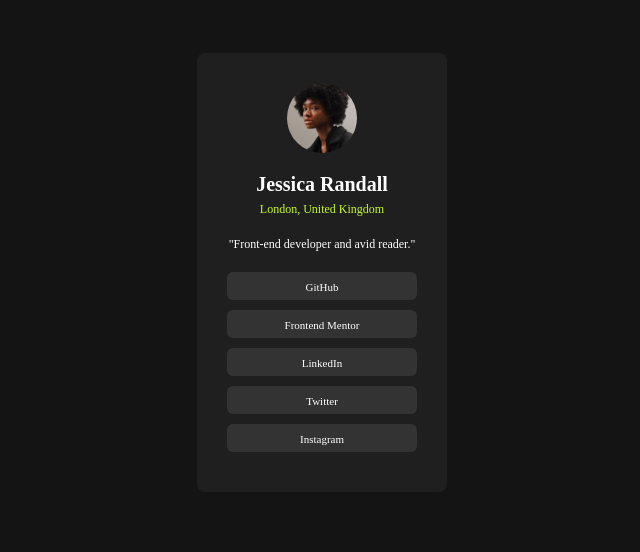
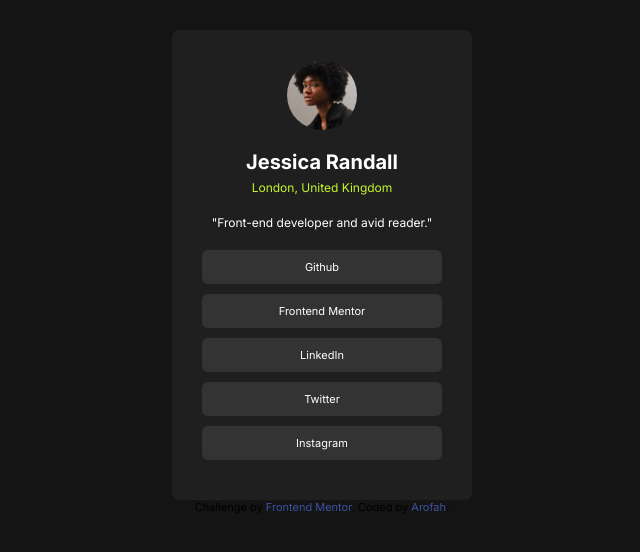
Before and after one commit to arofah-tech/social-links-profile, a plain HTML site: page index.html in a window 1280 px wide. Shown: the part 128-680 px from the top of the page, without its empty margins (318-958 px from the left). Drawn offline with Linux system fonts and the light colour scheme.

Commit message:
feat: add link

```diff
--- a/index.html
+++ b/index.html
@@ -22,25 +22,19 @@
     </div>
     <div id="quote-and-links">
       <p class="quote">"Front-end developer and avid reader."</p>
-      <ul>
-        <li><a href="">GitHub</a></li>
-        <li><a href="">Frontend Mentor</a></li>
-        <li><a href="">LinkedIn</a></li>
-        <li><a href="">Twitter</a></li>
-        <li><a href="">Instagram</a></li>
-      </ul>
+      <div>
+        <a href="https://github.com/arofah-tech" target="_blank">Github</a>
+        <a href="https://www.frontendmentor.io/profile/arofah-tech">Frontend Mentor</a>
+        <a href="https://www.linkedin.com/feed/">LinkedIn</a>
+        <a href="https://x.com/AileruAraf57814">Twitter</a>
+        <a href="https://www.instagram.com/accounts/emailsignup/">Instagram</a>
+      </div>
     </div>
-  </div>
-
-  <!-- <div class="parent">
-    <div class="lol red"></div>
-    <div class="lol blue"></div>
-    <div class="lol yellow"></div>
   </div>
 
   <div class="attribution">
     Challenge by <a href="https://www.frontendmentor.io?ref=challenge" target="_blank">Frontend Mentor</a>.
-    Coded by <a href="#">Arofah</a>.
+    Coded by <a href="https://github.com/arofah-tech">Arofah</a>.
   </div>
 </body>
 </html>
--- a/style.css
+++ b/style.css
@@ -1,7 +1,13 @@
+@import url('https://fonts.googleapis.com/css2?family=Inter:ital,opsz,wght@0,14..32,100..900;1,14..32,100..900&display=swap');
+
 *{
   margin: 0;
   padding: 0;
   box-sizing: border-box;
+}
+
+html {
+  font-family: inter;
 }
 
 body {
@@ -15,7 +21,7 @@ body {
 
 #profile-card {
   background-color: rgb(31, 31, 31);
-  width: 250px;
+  width: 300px;
   height: fit-content;
   border-radius: 8px;
   padding: 30px;
@@ -71,69 +77,35 @@ h1 {
   flex-direction: column;
   align-items: center;
   gap: 20px;
+  width: 100%;
 }
+
+#quote-and-links > div {
+  width: 100%;
+}
+
+#quote-and-links > div > a {
+  display: flex;
+  flex-direction: column;
+  align-items: center;
+  background-color: rgb(51, 51, 51);
+  border-radius: 6px;
+  width: 100%;
+  padding: 10px;
+  margin-bottom: 10px;
+}
+
+#quote-and-links > div > a:hover {
+  background-color: rgb(197, 248, 42);
+}
+
+#quote-and-links > div > a:hover {
+  color: black;
+}
+
 a {
   color: white;
   font-size: 11px;
   text-decoration: none;
-}
-
-li {
-  list-style-type: none;
-  background-color: rgb(51, 51, 51);
-  width: 100%;
-  text-align: center;
-  padding: 5px;
-  border-radius: 6px;
-  margin-bottom: 10px;
-  cursor: pointer;
-}
-
-p.quote + ul {
   width: 100%;
 }
-
-li:hover {
-  background-color: rgb(197, 248, 42);
-}
-
-li:hover > a {
-  color: black;
-}
-
-.parent {
-  width: 500px;
-  height: 500px;
-  background-color: red;
-
-  display: flex;
-  flex-direction: row;
-  justify-content: space-evenly;
-  align-items: center;
-}
-
-.lol {
-  width: 100px;
-  height: 100px;
-}
-.red {
-  background-color: rebeccapurple;
-}
-.blue {
-  background-color: blue;
-}
-.yellow {
-  background-color: yellow;
-}
-
-
-PS C:\Users\hello\Desktop\social-links-profile-main> node -v
-v22.16.0
-PS C:\Users\hello\Desktop\social-links-profile-main> npm -v
-npm : File C:\Program Files\nodejs\npm.ps1 cannot be loaded because running scripts is disabled on this system. For more information, see about_Execution_Policies at
-https:/go.microsoft.com/fwlink/?LinkID=135170.
-At line:1 char:1
-+ npm -v
-+ ~~~
-    + CategoryInfo          : SecurityError: (:) [], PSSecurityException
-    + FullyQualifiedErrorId : UnauthorizedAccess
```
